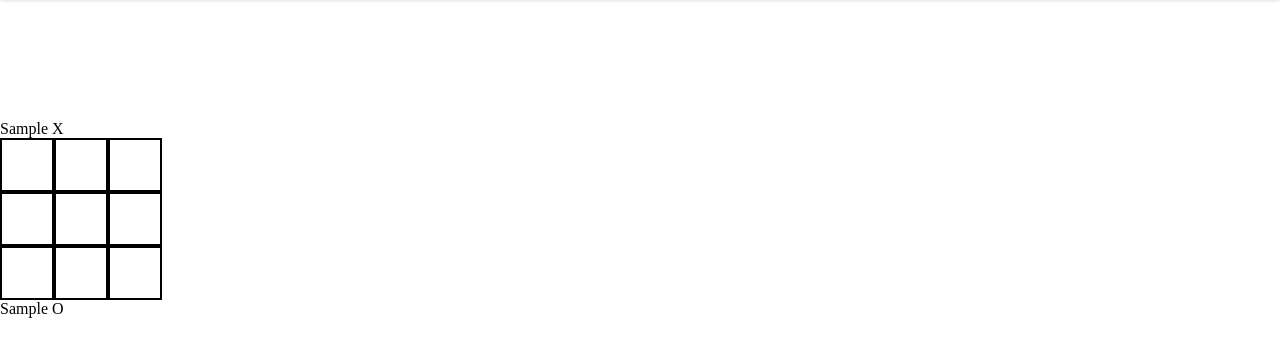
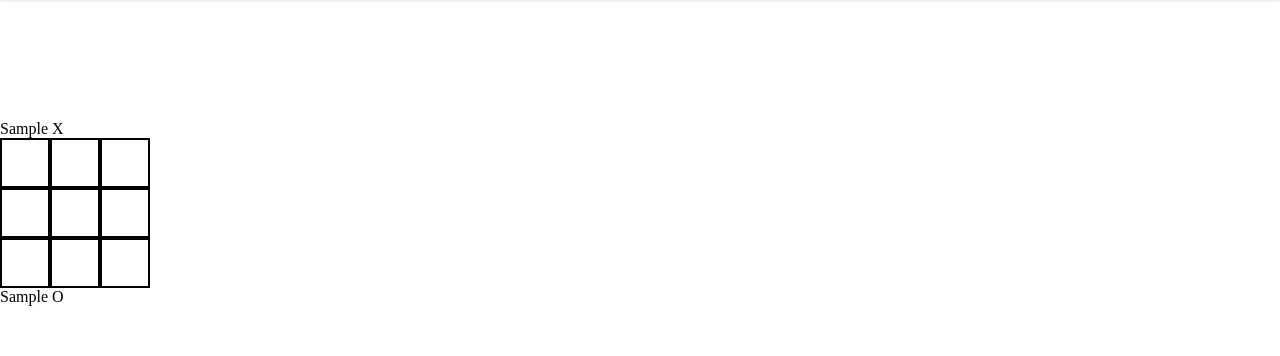
Before and after one commit to Afer1991/tic-tac-toe, a plain HTML site: page index.html in a window 1280 px wide. Both pictures are taken after typing "Sample", "Sample" into the empty fields and a click on the button "Start Game". Shown: the part 80-436 px from the top of the page. Drawn offline with Linux system fonts and the light colour scheme.

Commit message:
Switch board to 1d array and adjust js funcs

```diff
--- a/script.js
+++ b/script.js
@@ -4,19 +4,12 @@ const plyr1 = document.getElementById("player-one");
 const plyr2 = document.getElementById("player-two");
 
 function gameBoard() {
-  const board = [];
-
-  for (let i = 0; i < 3; i++) {
-    board.push([]);
-    for (let j = 0; j < 3; j++) {
-      board[i].push("");
-    }
-  }
+  const board = ["", "", "", "", "", "", "", "", ""];
 
   const getBoard = () => board;
 
-  const addToken = (row, column, token) => {
-    board[row][column] = token;
+  const addToken = (slot, token) => {
+    board[slot] = token;
   };
 
   const displayBoard = () => console.log(board);
@@ -50,12 +43,10 @@ function gameController(playerOne = "Player One", playerTwo = "Player Two") {
     let resultsStr = "";
 
     for (let i = 0; i < arr.length; i++) {
-      for (let j = 0; j < arr[i].length; j++) {
-        if (arr[i][j] === token ) {
+      if (arr[i] === token ) {
         resultsStr = resultsStr.concat("1");
       } else {
         resultsStr = resultsStr.concat("0");
-        }
       }
     }
 
@@ -79,17 +70,15 @@ function gameController(playerOne = "Player One", playerTwo = "Player Two") {
     let tieStr = 0;
 
     for (let i = 0; i < arr.length; i++) {
-      for (let j = 0; j < arr[i].length; j++) {
-        if (arr[i][j] !== "") {
+      if (arr[i] !== "") {
         tieStr++;
-        }
       }
     }
     return tieStr;
   }
 
-  const playRound = (row, column) => {
-    board.addToken(row, column, getCurrentPlayer().token);
+  const playRound = (slot) => {
+    board.addToken(slot, getCurrentPlayer().token);
     board.displayBoard();
     if (ckForWin(board.getBoard(), getCurrentPlayer().token)) {
       console.log(`${getCurrentPlayer().name} has won!`);
@@ -113,17 +102,19 @@ function screenController() {
   playerTwoDiv.innerText = `${game.players[1].name} ${game.players[1].token}`;
 
   const board = game.getBoard();
+
   for (let i = 0; i < board.length; i++) {
-    const row = document.createElement("div");
-    row.classList.add("row");
-    boardDiv.appendChild(row);
-    for (let j = 0; j < board[i].length; j++) {
     const cell = document.createElement("div");
-      row.appendChild(cell);
     cell.classList.add("cell");
+    boardDiv.appendChild(cell);
+    cell.addEventListener("click", () => {
+      if(board[i] === "") {
+        game.playRound(`${i}`);
       }
+    });
   }
-  console.log(board);
+
+
 };
 
 dialog.showModal();
--- a/style.css
+++ b/style.css
@@ -26,12 +26,11 @@ dialog {
   padding-top: 200px;
 }
 
-.row {
-  display: flex;
+.board {
+  display: grid;
+  grid-template: repeat(3, 50px) / repeat(3, 50px);
 }
 
 .cell {
- width: 50px;
- height: 50px;
  border: 2px solid black;
 }
```
Lines whose indentation alone changed are shown as unchanged.
